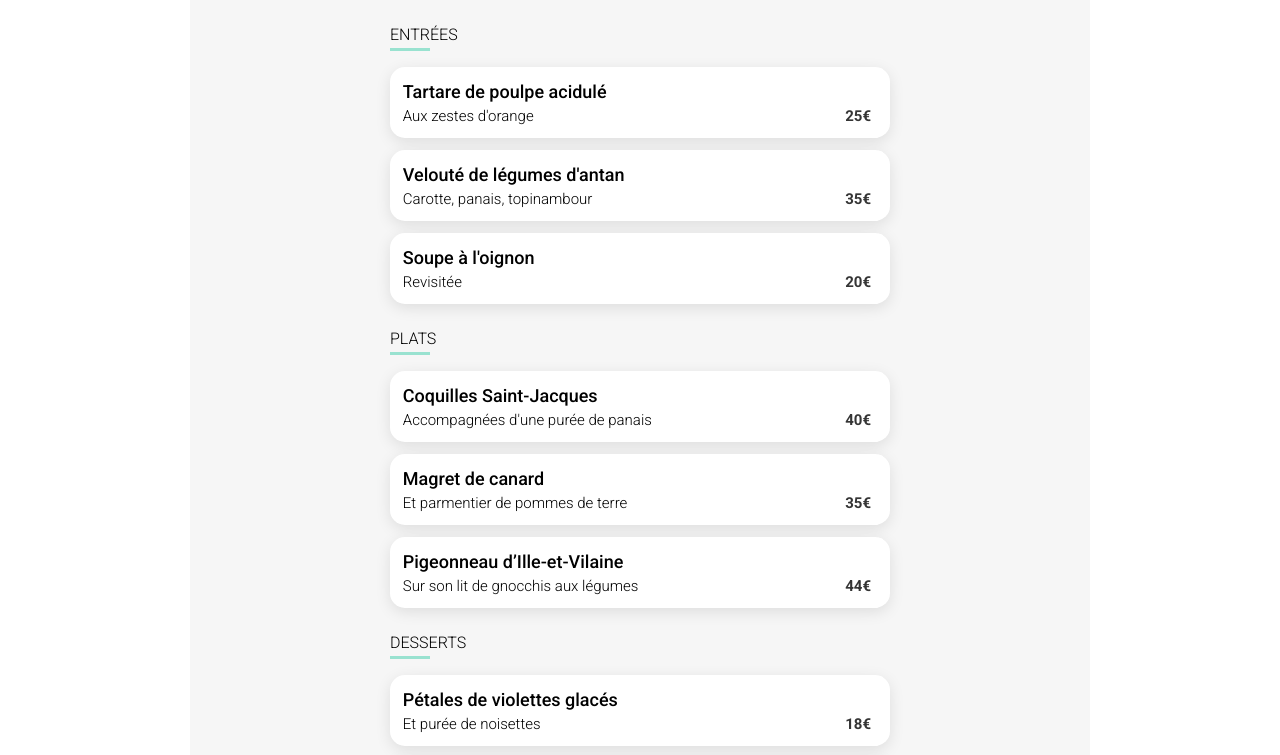
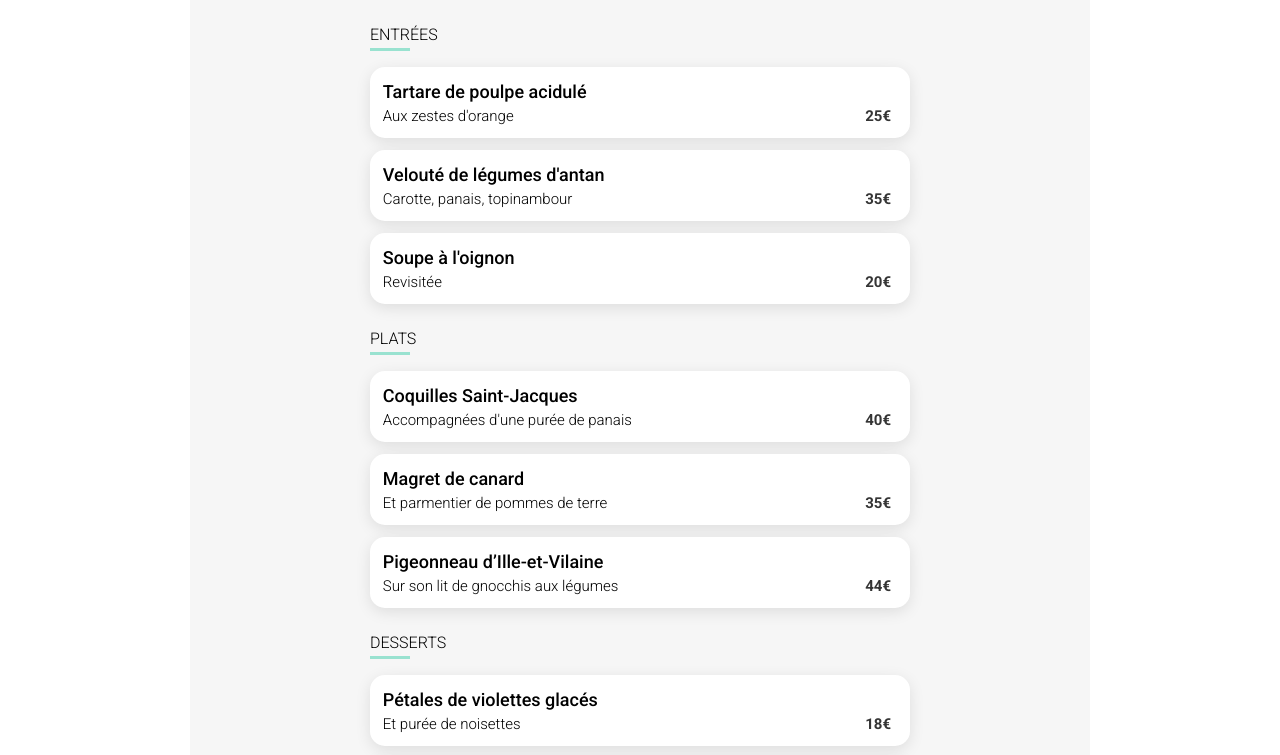
Before and after one commit to Soufien-D/OhMyFood, a website: page restaurants/a_la_francaise.html in a window 1280 px wide. Shown: the part 643-1398 px from the top of the page. Drawn offline with Linux system fonts and the light colour scheme; a web font is replaced by a local one.

Commit message:
Modifications titres restaurants

```diff
--- a/sass/pages.scss
+++ b/sass/pages.scss
@@ -72,7 +72,7 @@ $vert_clair: #99E2D0;
         width: auto;
         margin-left: 190px;
         margin-right: 190px;
-        padding: 50px 200px 40px 200px;
+        padding: 50px 180px 40px 180px;
     }
     &__titre {
         font-family: "Shrikhand";
@@ -93,6 +93,7 @@ $vert_clair: #99E2D0;
             justify-content: center;
             align-items: center;
             margin-bottom: 40px;
+            flex-wrap: wrap;
         }
         &_deux {
             font-size: 16px;
```
Also changed, not shown: css/style.css, 1 other file.
